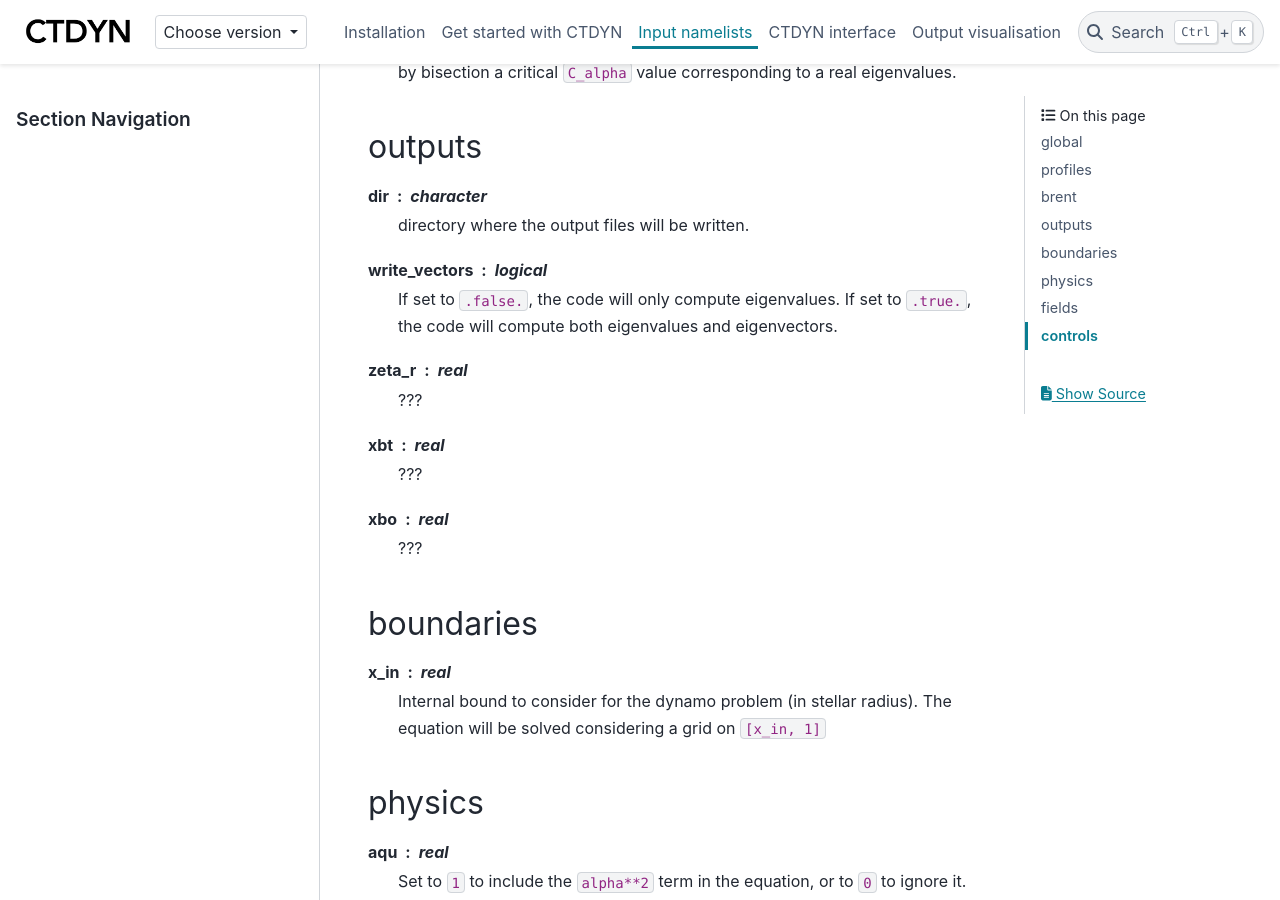
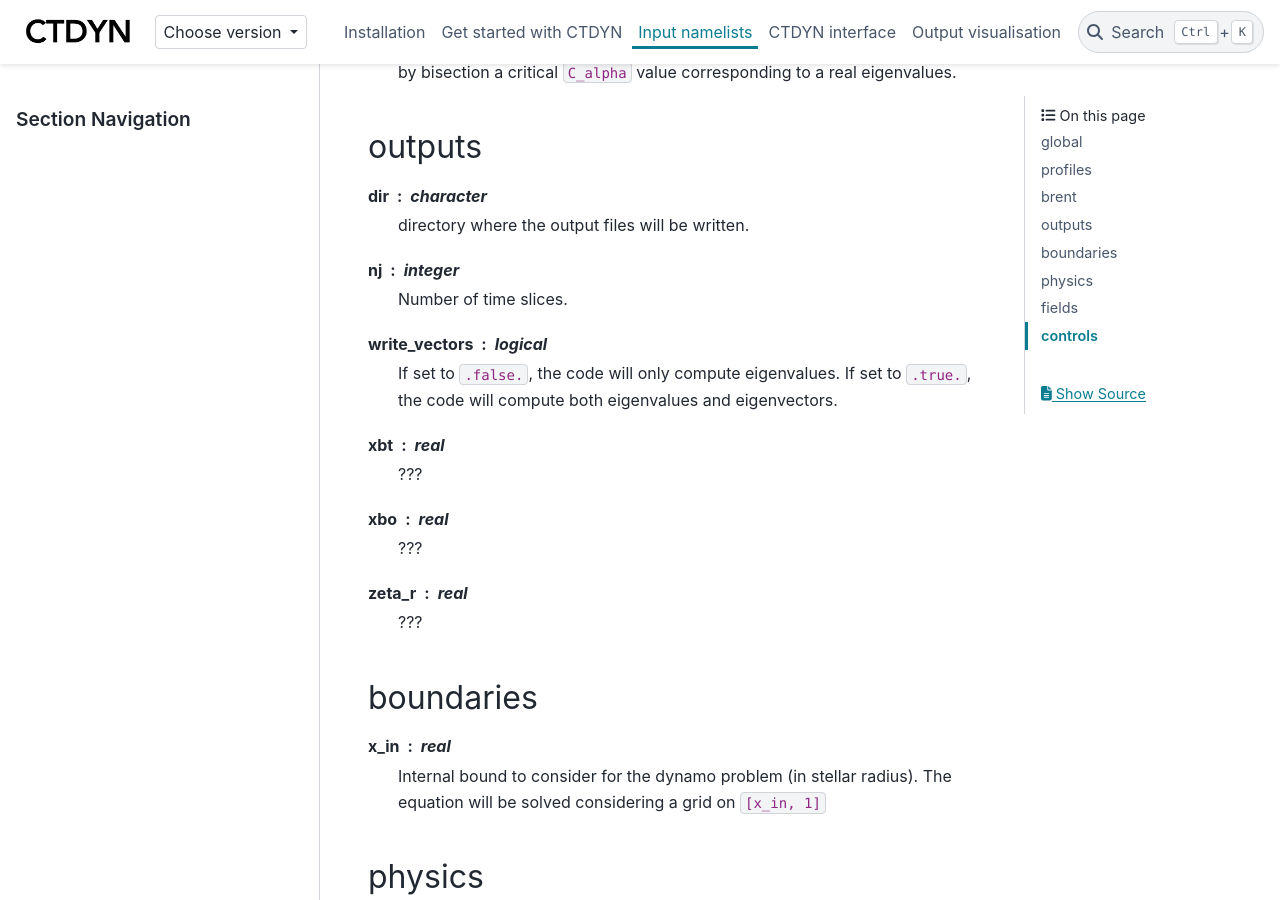
Before and after one commit to sybreton/CTDYN, a Sphinx documentation site: the page built from docs/source/usage/namelist/namelist_description.rst, in a window 1280 px wide and 900 px high, scrolled down 2533 px. Built offline with Sphinx 7.4.7 and the PyData theme 0.15.4, drawn with Linux system fonts in a browser that asks for light colours.

Commit message:
Declare namelist in the cio module header, add the time slices parameter in the namelist

```diff
--- a/docs/source/usage/namelist/namelist_description.rst
+++ b/docs/source/usage/namelist/namelist_description.rst
@@ -113,19 +113,23 @@ outputs
 dir : character
   directory where the output files will be written.
 
+nj : integer
+  Number of time slices.
+
 write_vectors : logical
   If set to ``.false.``, the code will only compute eigenvalues.
   If set to ``.true.``, the code will compute both eigenvalues and
   eigenvectors.
-
-zeta_r : real
-  ???
 
 xbt : real
   ???
 
 xbo : real
   ???
+
+zeta_r : real
+  ???
+
 
 boundaries
 -----------
```
Also changed, not shown: 6 other files.
